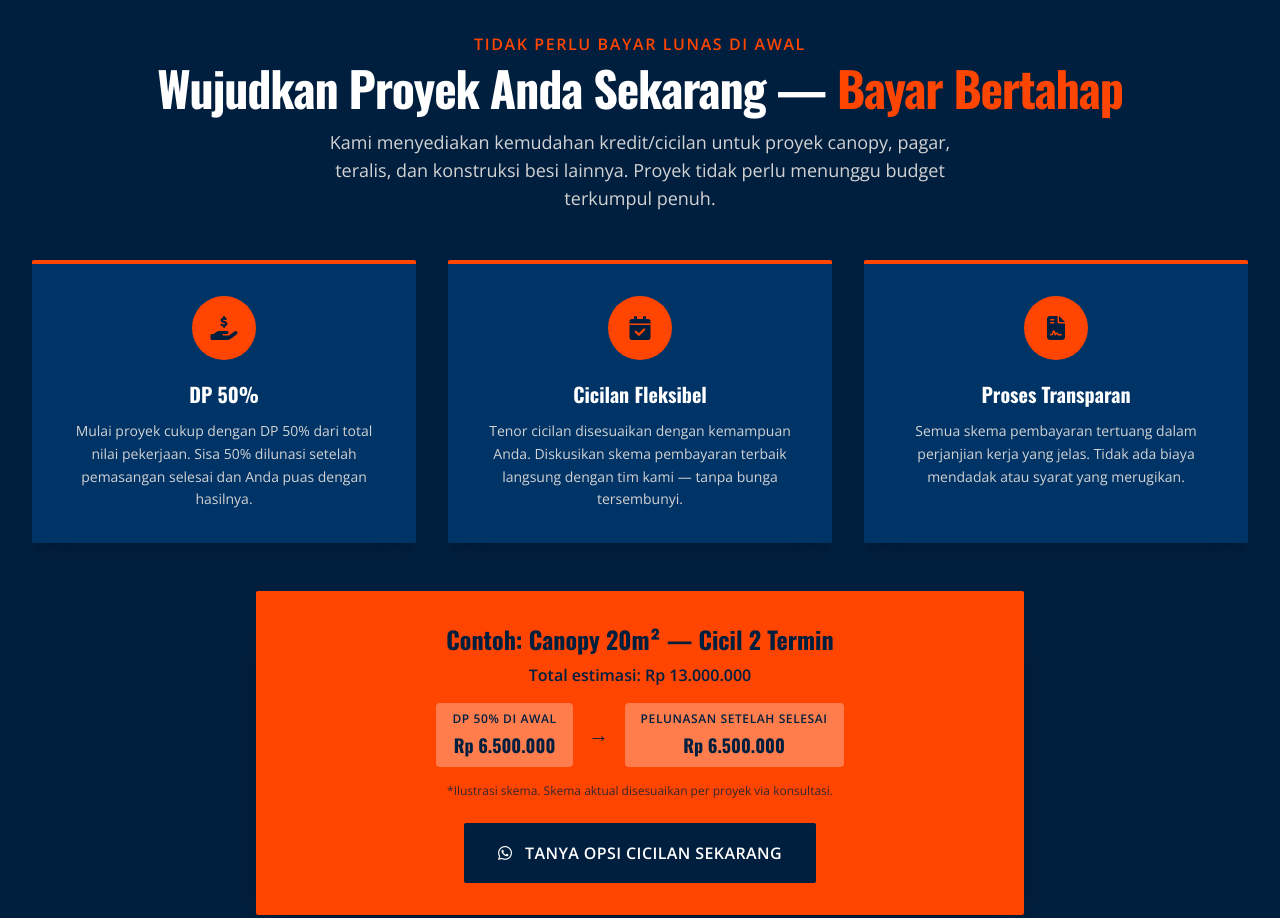
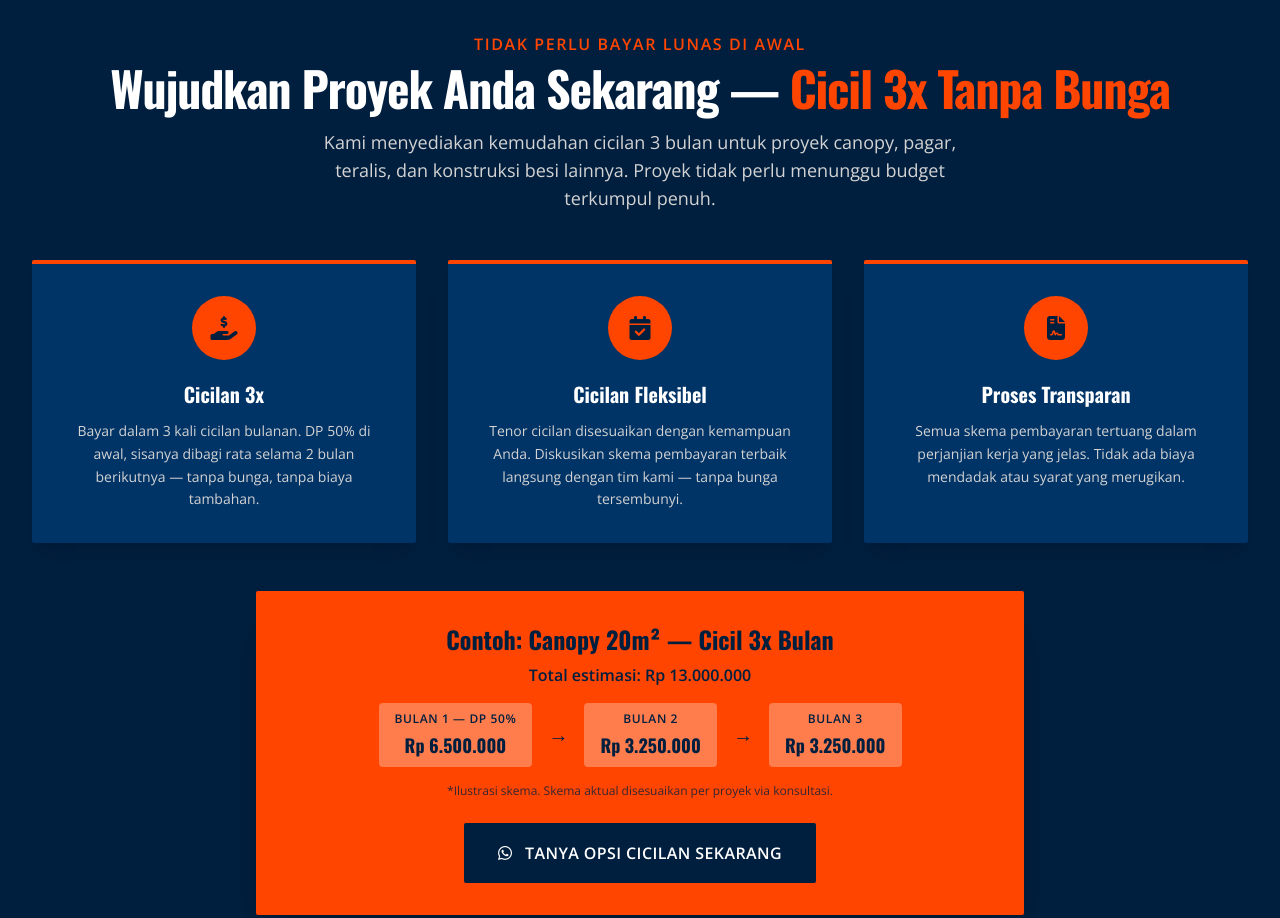
Before and after one commit to abibjayaid-commits/abib-jaya-bengkel-las-surabaya, a plain HTML site: page index.html in a window 1280 px wide. Shown: the part 2660-3578 px from the top of the page. Drawn offline with nearby package versions, Linux system fonts and the light colour scheme; a script that the page names is missing.

Commit message:
nambahin credit

```diff
--- a/index.html
+++ b/index.html
@@ -125,8 +125,8 @@
             { "@type": "Question", "name": "Apakah melayani proyek di luar Jawa Timur?", "acceptedAnswer": { "@type": "Answer", "text": "Ya, kami bisa melayani proyek di luar Jawa Timur, terutama untuk proyek dalam jumlah besar. Hubungi kami untuk diskusi detail dan kalkulasi biaya pengiriman." } },
             { "@type": "Question", "name": "Berapa lama waktu pengerjaan?", "acceptedAnswer": { "@type": "Answer", "text": "Canopy standar 7-14 hari kerja, pagar rumah 5-10 hari kerja, teralis dan railing 5-7 hari kerja, folding gate 7-14 hari kerja." } },
             { "@type": "Question", "name": "Apakah bisa custom desain sendiri?", "acceptedAnswer": { "@type": "Answer", "text": "Tentu bisa. Kirimkan foto referensi atau sketsa desain Anda via WhatsApp. Tim kami akan membuatkan gambar kerja detail dan estimasi harga berdasarkan desain custom tersebut." } },
-            { "@type": "Question", "name": "Apakah tersedia opsi kredit atau cicilan?", "acceptedAnswer": { "@type": "Answer", "text": "Ya, Abib Jaya menyediakan kemudahan pembayaran bertahap. Skema umum adalah DP di awal, pembayaran kedua saat pemasangan, dan pelunasan setelah serah terima. Besaran dan tenor cicilan disesuaikan per proyek." } },
-            { "@type": "Question", "name": "Apakah ada biaya tersembunyi di skema cicilan?", "acceptedAnswer": { "@type": "Answer", "text": "Tidak ada. Semua rincian pembayaran tertuang dalam perjanjian kerja sebelum proyek dimulai. Kami berkomitmen pada transparansi harga dari awal hingga selesai." } }
+            { "@type": "Question", "name": "Apakah tersedia opsi kredit atau cicilan?", "acceptedAnswer": { "@type": "Answer", "text": "Ya, Abib Jaya menyediakan cicilan 3x tanpa bunga. Skemanya: DP 50% di bulan pertama, lalu sisa 50% dibagi rata di bulan kedua dan ketiga. Tidak ada bunga, tidak ada biaya tambahan." } },
+            { "@type": "Question", "name": "Apakah ada biaya tersembunyi di skema cicilan?", "acceptedAnswer": { "@type": "Answer", "text": "Tidak ada sama sekali. Jumlah cicilan, jadwal pembayaran, dan total biaya semuanya sudah disepakati dan tertulis di awal sebelum pekerjaan dimulai." } }
         ]
     }
     </script>
@@ -545,10 +545,10 @@
             <div class="text-center mb-12">
                 <span class="text-orange-safety font-bold uppercase tracking-widest block mb-2">TIDAK PERLU BAYAR LUNAS DI AWAL</span>
                 <h2 class="font-mono text-4xl sm:text-5xl font-extrabold tracking-tight mb-4">
-                    Wujudkan Proyek Anda Sekarang — <span class="text-orange-safety">Bayar Bertahap</span>
+                    Wujudkan Proyek Anda Sekarang — <span class="text-orange-safety">Cicil 3x Tanpa Bunga</span>
                 </h2>
                 <p class="text-silver-metallic max-w-2xl mx-auto text-lg">
-                    Kami menyediakan kemudahan kredit/cicilan untuk proyek canopy, pagar, teralis, dan konstruksi besi lainnya. Proyek tidak perlu menunggu budget terkumpul penuh.
+                    Kami menyediakan kemudahan cicilan 3 bulan untuk proyek canopy, pagar, teralis, dan konstruksi besi lainnya. Proyek tidak perlu menunggu budget terkumpul penuh.
                 </p>
             </div>
             <div class="grid grid-cols-1 md:grid-cols-3 gap-8 mb-12">
@@ -556,8 +556,8 @@
                     <div class="w-16 h-16 bg-orange-safety rounded-full flex items-center justify-center mx-auto mb-5">
                         <i class="fas fa-hand-holding-usd text-2xl text-navy-deep"></i>
                     </div>
-                    <h3 class="font-mono text-xl font-bold text-white mb-3">DP 50%</h3>
-                    <p class="text-silver-metallic text-sm leading-relaxed">Mulai proyek cukup dengan DP 50% dari total nilai pekerjaan. Sisa 50% dilunasi setelah pemasangan selesai dan Anda puas dengan hasilnya.</p>
+                    <h3 class="font-mono text-xl font-bold text-white mb-3">Cicilan 3x</h3>
+                    <p class="text-silver-metallic text-sm leading-relaxed">Bayar dalam 3 kali cicilan bulanan. DP 50% di awal, sisanya dibagi rata selama 2 bulan berikutnya — tanpa bunga, tanpa biaya tambahan.</p>
                 </div>
                 <div class="bg-navy-light rounded-sm p-8 border-t-4 border-orange-safety shadow-xl text-center">
                     <div class="w-16 h-16 bg-orange-safety rounded-full flex items-center justify-center mx-auto mb-5">
@@ -575,17 +575,22 @@
                 </div>
             </div>
             <div class="bg-orange-safety rounded-sm p-8 max-w-3xl mx-auto text-center shadow-2xl">
-                <p class="font-mono text-2xl font-black text-navy-deep mb-2">Contoh: Canopy 20m² — Cicil 2 Termin</p>
+                <p class="font-mono text-2xl font-black text-navy-deep mb-2">Contoh: Canopy 20m² — Cicil 3x Bulan</p>
                 <p class="text-navy-deep font-semibold mb-1">Total estimasi: <strong>Rp 13.000.000</strong></p>
                 <div class="flex flex-col sm:flex-row justify-center gap-4 mt-4 text-navy-deep font-bold text-sm">
                     <div class="bg-white/30 rounded px-4 py-2">
-                        <span class="block text-xs uppercase tracking-wider mb-1">DP 50% di Awal</span>
+                        <span class="block text-xs uppercase tracking-wider mb-1">Bulan 1 — DP 50%</span>
                         <span class="font-mono text-lg">Rp 6.500.000</span>
                     </div>
                     <div class="flex items-center text-navy-deep font-black text-xl hidden sm:flex">→</div>
                     <div class="bg-white/30 rounded px-4 py-2">
-                        <span class="block text-xs uppercase tracking-wider mb-1">Pelunasan Setelah Selesai</span>
-                        <span class="font-mono text-lg">Rp 6.500.000</span>
+                        <span class="block text-xs uppercase tracking-wider mb-1">Bulan 2</span>
+                        <span class="font-mono text-lg">Rp 3.250.000</span>
+                    </div>
+                    <div class="flex items-center text-navy-deep font-black text-xl hidden sm:flex">→</div>
+                    <div class="bg-white/30 rounded px-4 py-2">
+                        <span class="block text-xs uppercase tracking-wider mb-1">Bulan 3</span>
+                        <span class="font-mono text-lg">Rp 3.250.000</span>
                     </div>
                 </div>
                 <p class="text-navy-deep/80 text-xs mt-4">*Ilustrasi skema. Skema aktual disesuaikan per proyek via konsultasi.</p>
@@ -782,8 +787,8 @@
                     { q: 'Berapa lama waktu pengerjaan?', a: 'Tergantung jenis dan ukuran proyek. Sebagai gambaran: canopy standar 7-14 hari kerja, pagar rumah 5-10 hari kerja, teralis dan railing 5-7 hari kerja, folding gate 7-14 hari kerja. Kami selalu memberikan estimasi waktu yang jelas di awal.' },
                     { q: 'Apakah bisa custom desain sendiri?', a: 'Tentu bisa. Kirimkan foto referensi atau sketsa desain Anda via WhatsApp. Tim kami akan membuatkan gambar kerja detail dan estimasi harga berdasarkan desain custom tersebut.' },
                     { q: 'Apa yang membuat hasil kerja Abib Jaya tahan lama?', a: 'Kuncinya ada di tiga hal: material pilihan (hollow galvanis grade A, bukan bahan murah), las yang matang dan dicek satu per satu, serta finishing epoxy + cat duco berlapis yang melindungi permukaan dari cuaca. Dengan proses yang tidak ada jalan pintasnya ini, hasilnya pun awet bertahun-tahun.' },
-                    { q: 'Apakah tersedia opsi kredit atau cicilan?', a: 'Ya, kami menyediakan kemudahan pembayaran bertahap. Skema yang umum adalah DP di awal, pembayaran kedua saat pemasangan, dan pelunasan setelah serah terima. Besaran dan tenor cicilan disesuaikan per proyek — hubungi kami via WhatsApp untuk diskusi skema yang paling sesuai dengan kebutuhan Anda.' },
-                    { q: 'Apakah ada biaya tersembunyi di skema cicilan?', a: 'Tidak ada. Semua rincian pembayaran — termasuk jadwal cicilan dan jumlah tiap termin — tertuang dalam perjanjian kerja sebelum proyek dimulai. Kami berkomitmen pada transparansi harga dari awal hingga selesai.' }
+                    { q: 'Apakah tersedia opsi kredit atau cicilan?', a: 'Ya, kami menyediakan cicilan 3x tanpa bunga. Skemanya: DP 50% di bulan pertama, lalu sisa 50% dibagi rata di bulan kedua dan ketiga. Tidak ada bunga, tidak ada biaya tambahan — semua tertuang jelas dalam perjanjian kerja sebelum proyek dimulai.' },
+                    { q: 'Apakah ada biaya tersembunyi di skema cicilan?', a: 'Tidak ada sama sekali. Jumlah cicilan, jadwal pembayaran, dan total biaya semuanya sudah disepakati dan tertulis di awal sebelum pekerjaan dimulai. Kami berkomitmen pada transparansi penuh.' }
                 ]
             }" class="bg-white rounded-sm shadow-2xl border-t-8 border-navy-deep p-6">
                 <template x-for="(faq, index) in faqs" :key="index">
```
Also changed, not shown: portfolio.html (+3 -4 lines).
